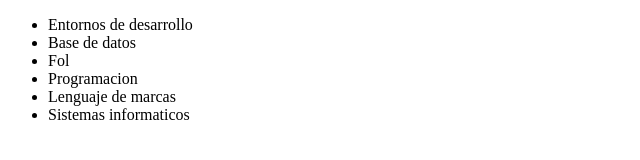
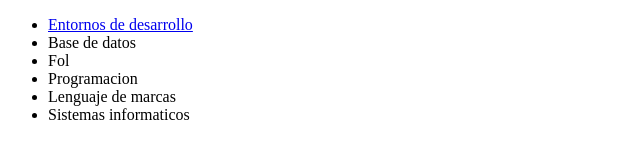
Before and after one commit to LibertoBianchi/Ejercicio1, a plain HTML site: page index.html in a window 1280 px wide. Shown: the whole page, without its empty margins (0-640 px from the left). Drawn offline with Linux system fonts and the light colour scheme.

Commit message:
edd link

```diff
--- a/index.html
+++ b/index.html
@@ -6,7 +6,7 @@
 </head>
 <body>
 <ul>
-  <li>Entornos de desarrollo</li>
+    <li><a href="EDD.html">Entornos de desarrollo</a></li>
     <li>Base de datos</li>
     <li>Fol</li>
     <li>Programacion</li>
```
